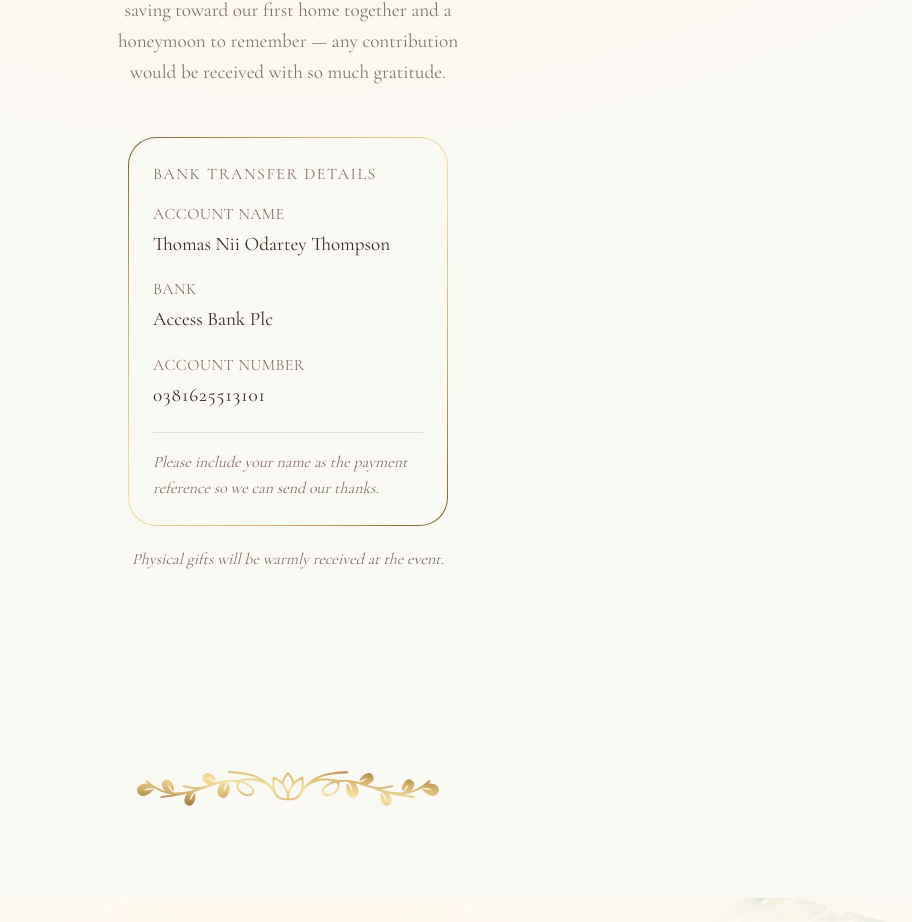
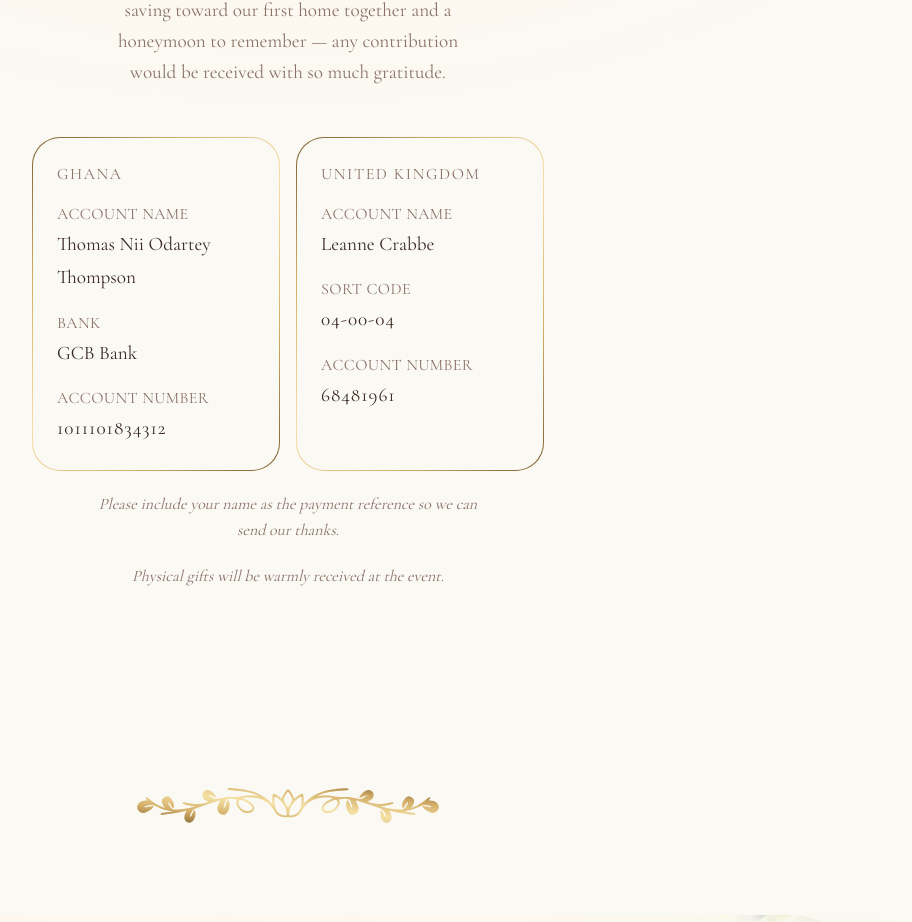
Before and after one commit to niiodartey-tt/niinaa27, a Next.js app: page / in a window 1280 px wide. Shown: the part 7055-7977 px from the top of the page, without its empty margins (352-1264 px from the left). Built offline with nearby package versions, Linux system fonts and the light colour scheme; a web font is replaced by a local one.

Commit message:
Gift Guide: two bank cards — Ghana (GCB) and UK (Leanne Crabbe), replace placeholder details

```diff
--- a/components/sections/RegistrySection.tsx
+++ b/components/sections/RegistrySection.tsx
@@ -20,38 +20,59 @@ export function RegistrySection() {
           received with so much gratitude.
         </p>
 
-        <div className="mt-10 md:mt-12 p-px rounded-card bg-gold-shimmer max-w-xs mx-auto">
-        <div className="rounded-[27px] bg-ivory p-6 text-left">
+        <div className="mt-10 md:mt-12 grid grid-cols-1 sm:grid-cols-2 gap-4 max-w-lg mx-auto">
+
+          {/* Ghana */}
+          <div className="p-px rounded-card bg-gold-shimmer">
+            <div className="rounded-[27px] bg-ivory p-6 text-left h-full">
               <p className="font-sans text-xs tracking-widest uppercase text-taupe mb-4">
-            Bank Transfer Details
+                Ghana
               </p>
               <div className="space-y-4">
                 <div>
-              <p className="font-sans text-xs text-taupe uppercase tracking-wide mb-0.5">
-                Account Name
-              </p>
+                  <p className="font-sans text-xs text-taupe uppercase tracking-wide mb-0.5">Account Name</p>
                   <p className="font-serif text-base text-ink">Thomas Nii Odartey Thompson</p>
                 </div>
                 <div>
-              <p className="font-sans text-xs text-taupe uppercase tracking-wide mb-0.5">
-                Bank
-              </p>
-              <p className="font-serif text-base text-ink">Access Bank Plc</p>
+                  <p className="font-sans text-xs text-taupe uppercase tracking-wide mb-0.5">Bank</p>
+                  <p className="font-serif text-base text-ink">GCB Bank</p>
                 </div>
                 <div>
-              <p className="font-sans text-xs text-taupe uppercase tracking-wide mb-0.5">
-                Account Number
-              </p>
-              <p className="font-serif text-base text-ink font-mono tracking-wider">
-                0381625513101
-              </p>
+                  <p className="font-sans text-xs text-taupe uppercase tracking-wide mb-0.5">Account Number</p>
+                  <p className="font-serif text-base text-ink font-mono tracking-wider">1011101834312</p>
                 </div>
               </div>
-          <p className="font-serif text-sm text-taupe italic leading-relaxed mt-5 border-t border-hairline pt-4">
+            </div>
+          </div>
+
+          {/* UK */}
+          <div className="p-px rounded-card bg-gold-shimmer">
+            <div className="rounded-[27px] bg-ivory p-6 text-left h-full">
+              <p className="font-sans text-xs tracking-widest uppercase text-taupe mb-4">
+                United Kingdom
+              </p>
+              <div className="space-y-4">
+                <div>
+                  <p className="font-sans text-xs text-taupe uppercase tracking-wide mb-0.5">Account Name</p>
+                  <p className="font-serif text-base text-ink">Leanne Crabbe</p>
+                </div>
+                <div>
+                  <p className="font-sans text-xs text-taupe uppercase tracking-wide mb-0.5">Sort Code</p>
+                  <p className="font-serif text-base text-ink font-mono tracking-wider">04-00-04</p>
+                </div>
+                <div>
+                  <p className="font-sans text-xs text-taupe uppercase tracking-wide mb-0.5">Account Number</p>
+                  <p className="font-serif text-base text-ink font-mono tracking-wider">68481961</p>
+                </div>
+              </div>
+            </div>
+          </div>
+
+        </div>
+
+        <p className="font-serif text-sm text-taupe italic leading-relaxed mt-5 max-w-sm mx-auto">
           Please include your name as the payment reference so we can send our thanks.
         </p>
-        </div>
-        </div>
 
         <p className="font-serif text-sm text-taupe italic leading-relaxed mt-5 max-w-xs mx-auto">
           Physical gifts will be warmly received at the event.
```
Lines whose indentation alone changed are shown as unchanged.
